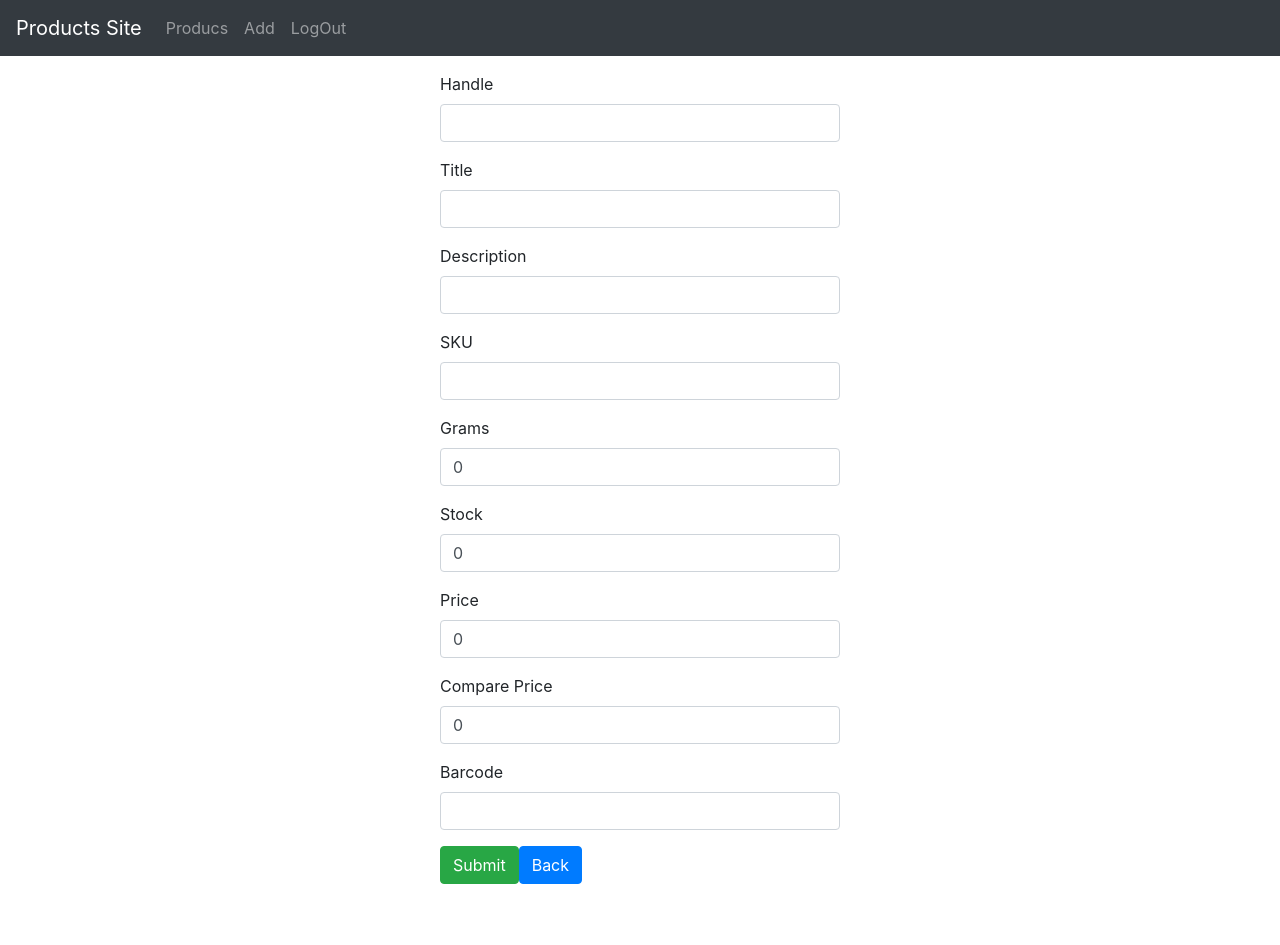
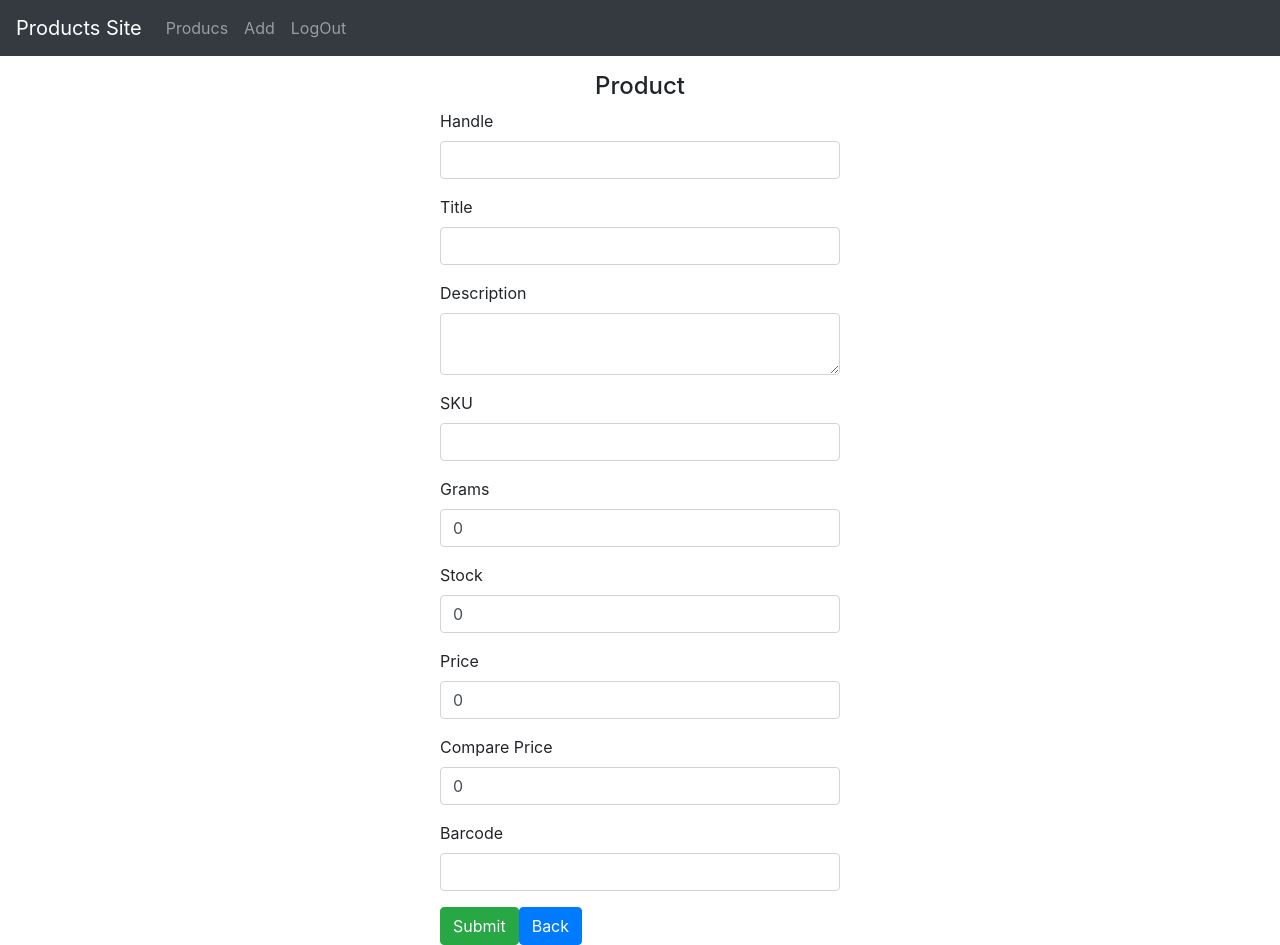
Before and after one commit to AlvaroJTorres/angular-products, an Angular app: page /add in a window 1280 px wide. Before the commit the page ends 884 px from the top, so only its background shows below. Built offline with nearby package versions, Linux system fonts and the light colour scheme; sample sign-in values are in the browser's storage.

Commit message:
Update styling

```diff
--- a/src/app/app.component.html
+++ b/src/app/app.component.html
@@ -18,7 +18,7 @@
     </div>
   </nav>
 
-  <div class="container mt-3">
+  <div class="container mt-3" style="height: 100vh;">
     <router-outlet></router-outlet>
   </div>
 </div>
--- a/src/app/components/add-product/add-product.component.html
+++ b/src/app/components/add-product/add-product.component.html
@@ -1,4 +1,5 @@
 <div>
+  <h4 class="d-flex justify-content-center">Product</h4>
   <div class="submit-form">
     @if (!submitted) {
     <div class="form-group">
@@ -27,13 +28,13 @@
 
     <div class="form-group">
       <label for="description">Description</label>
-      <input
+      <textarea
         class="form-control"
         id="description"
         required
         [(ngModel)]="product.description"
         name="description"
-      />
+      ></textarea>
     </div>
 
     <div class="form-group">
--- a/src/app/components/product-details/product-details.component.html
+++ b/src/app/components/product-details/product-details.component.html
@@ -63,13 +63,12 @@
 
       <div class="form-group">
         <label for="description">Description</label>
-        <input
-          type="text"
+        <textarea
           class="form-control"
           id="description"
           [(ngModel)]="currentProduct.description"
           name="description"
-        />
+        ></textarea>
       </div>
 
       <div class="form-group">
--- a/src/app/components/products-list/products-list.component.html
+++ b/src/app/components/products-list/products-list.component.html
@@ -1,5 +1,5 @@
-<div class="list row">
-  <div class="col-md-6">
+<div class="list row h-75 d-flex gap-3">
+  <div class="col-md-6 h-100 overflow-auto">
     <h4>Products List</h4>
     <ul class="list-group">
       @for (product of products; track product.id; let i = $index) {
@@ -13,7 +13,7 @@
       }
     </ul>
   </div>
-  <div class="col-md-6">
+  <div class="col-md-6 h-100">
     <app-product-details
       [viewMode]="true"
       [currentProduct]="currentProduct"
```
